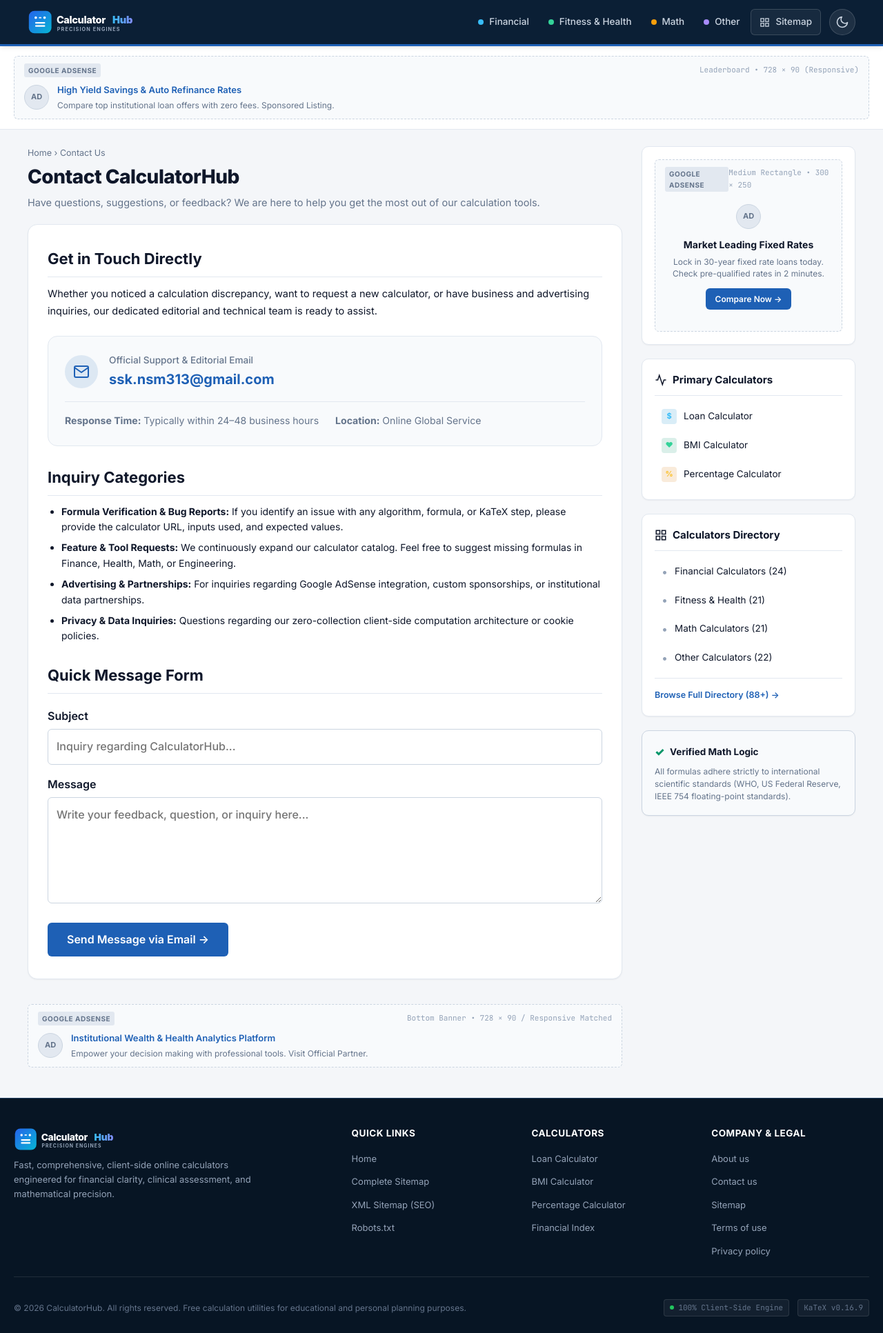
After one commit to nsm331/Calculator_hub, a Django app: page /contact/ in a window 1280 px wide. The commit adds this page. Shown: the whole page at 69% size. Run offline with Django 5.2, Linux system fonts and the light colour scheme.

Commit message:
Add Contact Us page with ssk.nsm313@gmail.com and ads.txt route for Google AdSense readiness

```diff
--- a/calculators/sitemaps.py
+++ b/calculators/sitemaps.py
@@ -22,7 +22,7 @@ class StaticViewSitemap(Sitemap):
     changefreq = "monthly"
 
     def items(self):
-        return ['home', 'html_sitemap', 'about', 'terms', 'privacy']
+        return ['home', 'html_sitemap', 'about', 'terms', 'privacy', 'contact']
 
     def location(self, item):
         return reverse(item)
--- a/calculators/urls.py
+++ b/calculators/urls.py
@@ -246,4 +246,5 @@ urlpatterns = [
     path('about/', views.about, name='about'),
     path('terms-of-use/', views.terms, name='terms'),
     path('privacy-policy/', views.privacy, name='privacy'),
+    path('contact/', views.contact, name='contact'),
 ]
--- a/calculators/views.py
+++ b/calculators/views.py
@@ -771,3 +771,22 @@ def privacy(request):
         'meta_description': 'Privacy policy outlining data handling, cookie usage, and user protection standards at CalculatorHub.',
     }
     return render(request, 'privacy.html', context)
+
+
+def contact(request):
+    """Contact Us page."""
+    context = {
+        'meta_title': 'Contact Us - Support & Inquiries | CalculatorHub',
+        'meta_description': 'Contact the CalculatorHub team for support, feature suggestions, formula verification, and advertising inquiries.',
+    }
+    return render(request, 'contact.html', context)
+
+
+def ads_txt(request):
+    """Technical SEO & AdSense: ads.txt verification route."""
+    lines = [
+        "# Google AdSense ads.txt for CalculatorHub",
+        "# Replace with your Publisher ID once approved, e.g.:",
+        "# google.com, pub-XXXXXXXXXXXXXXXX, DIRECT, f08c47fec0942fa0",
+    ]
+    return HttpResponse("\n".join(lines), content_type="text/plain; charset=utf-8")
--- a/templates/base.html
+++ b/templates/base.html
@@ -277,6 +277,7 @@
                     <div class="footer-heading">Company & Legal</div>
                     <ul class="footer-links">
                         <li><a href="{% url 'about' %}">About us</a></li>
+                        <li><a href="{% url 'contact' %}">Contact us</a></li>
                         <li><a href="{% url 'html_sitemap' %}">Sitemap</a></li>
                         <li><a href="{% url 'terms' %}">Terms of use</a></li>
                         <li><a href="{% url 'privacy' %}">Privacy policy</a></li>
--- /dev/null
+++ b/templates/contact.html
@@ -0,0 +1,60 @@
+{% extends 'base.html' %}
+{% block title %}Contact Us - Support & Inquiries | CalculatorHub{% endblock %}
+{% block content %}
+<div class="calculator-page-header">
+    <div class="breadcrumb"><a href="{% url 'home' %}">Home</a> &rsaquo; <span>Contact Us</span></div>
+    <h1 class="page-title">Contact CalculatorHub</h1>
+    <p class="page-lead">Have questions, suggestions, or feedback? We are here to help you get the most out of our calculation tools.</p>
+</div>
+
+<div class="article-content-wrapper seo-article" style="margin-bottom: 2rem;">
+    <h2>Get in Touch Directly</h2>
+    <p>
+        Whether you noticed a calculation discrepancy, want to request a new calculator, or have business and advertising inquiries, our dedicated editorial and technical team is ready to assist.
+    </p>
+
+    <div style="background: var(--color-bg-card-alt); border: 1px solid var(--color-border-light); border-radius: var(--border-radius-lg); padding: 1.5rem; margin: 1.5rem 0;">
+        <div style="display: flex; align-items: center; gap: 1rem; flex-wrap: wrap;">
+            <div style="background: rgba(30, 96, 181, 0.12); width: 48px; height: 48px; border-radius: 50%; display: flex; align-items: center; justify-content: center; color: var(--color-accent-blue); flex-shrink: 0;">
+                <svg width="24" height="24" viewBox="0 0 24 24" fill="none" stroke="currentColor" stroke-width="2" stroke-linecap="round" stroke-linejoin="round">
+                    <path d="M4 4h16c1.1 0 2 .9 2 2v12c0 1.1-.9 2-2 2H4c-1.1 0-2-.9-2-2V6c0-1.1.9-2 2-2z"></path>
+                    <polyline points="22,6 12,13 2,6"></polyline>
+                </svg>
+            </div>
+            <div>
+                <span style="display: block; font-size: 0.85rem; color: var(--color-text-muted); font-weight: 500;">Official Support & Editorial Email</span>
+                <a href="mailto:ssk.nsm313@gmail.com" style="font-size: 1.25rem; font-weight: 700; color: var(--color-accent-blue); text-decoration: none; word-break: break-all;">
+                    ssk.nsm313@gmail.com
+                </a>
+            </div>
+        </div>
+        <div style="margin-top: 1rem; padding-top: 1rem; border-top: 1px solid var(--color-border-light); display: flex; gap: 1.5rem; flex-wrap: wrap; font-size: 0.88rem; color: var(--color-text-muted);">
+            <div><strong>Response Time:</strong> Typically within 24&ndash;48 business hours</div>
+            <div><strong>Location:</strong> Online Global Service</div>
+        </div>
+    </div>
+
+    <h2>Inquiry Categories</h2>
+    <ul>
+        <li><strong>Formula Verification & Bug Reports:</strong> If you identify an issue with any algorithm, formula, or KaTeX step, please provide the calculator URL, inputs used, and expected values.</li>
+        <li><strong>Feature & Tool Requests:</strong> We continuously expand our calculator catalog. Feel free to suggest missing formulas in Finance, Health, Math, or Engineering.</li>
+        <li><strong>Advertising & Partnerships:</strong> For inquiries regarding Google AdSense integration, custom sponsorships, or institutional data partnerships.</li>
+        <li><strong>Privacy & Data Inquiries:</strong> Questions regarding our zero-collection client-side computation architecture or cookie policies.</li>
+    </ul>
+
+    <h2>Quick Message Form</h2>
+    <form action="mailto:ssk.nsm313@gmail.com" method="get" enctype="text/plain" style="margin-top: 1.25rem;">
+        <div style="margin-bottom: 1rem;">
+            <label for="contact-subject" style="display: block; font-weight: 600; margin-bottom: 0.35rem; color: var(--color-text-main);">Subject</label>
+            <input type="text" id="contact-subject" name="subject" placeholder="Inquiry regarding CalculatorHub..." style="width: 100%; padding: 0.75rem; border-radius: var(--border-radius-sm); border: 1px solid var(--color-input-border); background: var(--color-input-bg); color: var(--color-input-text);" required>
+        </div>
+        <div style="margin-bottom: 1.25rem;">
+            <label for="contact-body" style="display: block; font-weight: 600; margin-bottom: 0.35rem; color: var(--color-text-main);">Message</label>
+            <textarea id="contact-body" name="body" rows="5" placeholder="Write your feedback, question, or inquiry here..." style="width: 100%; padding: 0.75rem; border-radius: var(--border-radius-sm); border: 1px solid var(--color-input-border); background: var(--color-input-bg); color: var(--color-input-text); resize: vertical;" required></textarea>
+        </div>
+        <button type="submit" class="btn btn-primary" style="padding: 0.75rem 1.75rem; font-size: 1rem; border-radius: var(--border-radius-sm); background: var(--color-accent-blue); color: #fff; border: none; cursor: pointer; font-weight: 600;">
+            Send Message via Email &rarr;
+        </button>
+    </form>
+</div>
+{% endblock %}
--- a/urls.py
+++ b/urls.py
@@ -18,5 +18,6 @@ urlpatterns = [
         name='django.contrib.sitemaps.views.sitemap'
     ),
     path('robots.txt', calc_views.robots_txt, name='robots_txt'),
+    path('ads.txt', calc_views.ads_txt, name='ads_txt'),
     path('', include('calculators.urls')),
 ]
```
Also changed, not shown: calculators/tests.py (+10 -1 lines).
